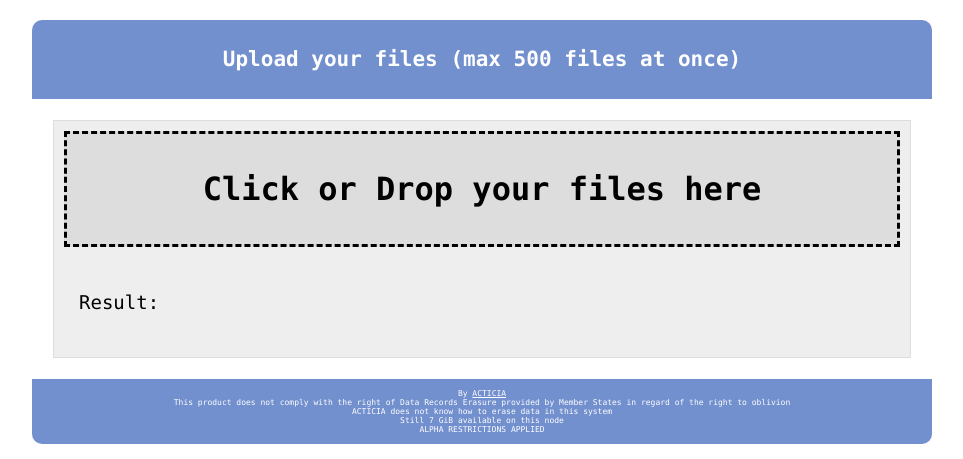
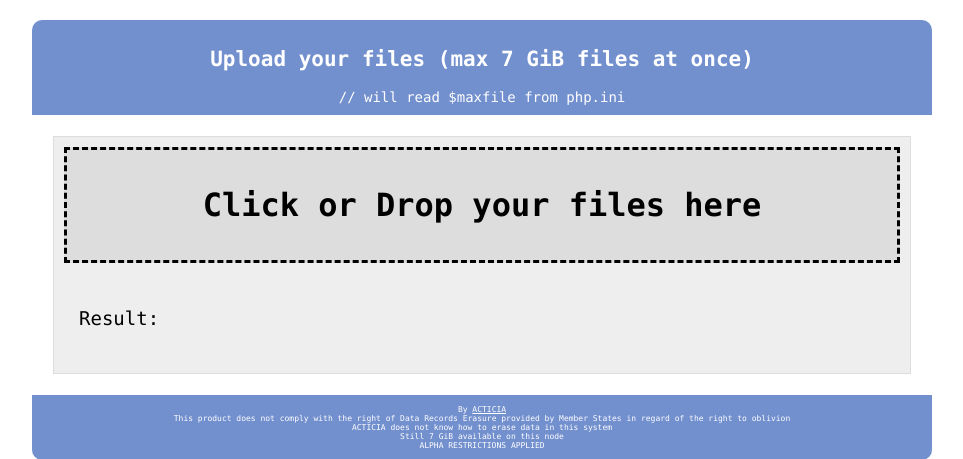
Before and after one commit to magikalex81/The-Storage-Area, a PHP site: page / in a window 1280 px wide. Shown: the part 88-547 px from the top of the page, without its empty margins (158-1121 px from the left). Run offline with PHP 8.4, Linux system fonts and the light colour scheme.

```diff
--- a/alex1.acticia.net/index.php
+++ b/alex1.acticia.net/index.php
@@ -4,6 +4,7 @@ function bytesToSize1024($bytes) { //RISKY ! in time, size may increase ! I'll t
     return @round($bytes / pow(1024, ($i = floor(log($bytes, 1024)))), 1).' '.$unit[$i];
 }
 $df = bytesToSize1024(disk_free_space("/")); // will be stuck into a block file.
+$maxfile = 500
 ?>
 <!DOCTYPE html>
 <html>
@@ -18,7 +19,7 @@ $df = bytesToSize1024(disk_free_space("/")); // will be stuck into a block file.
 		</header>
 		<div class="container">
 			<div class="contr">
-				<h2>Upload your files (max 500 files at once)</h2>
+				<h2>Upload your files (max <?=$df?> files at once)</h2> // will read $maxfile from php.ini
 			</div>
 			<div class="upload_form_cont">
 				<div class="info">
```
